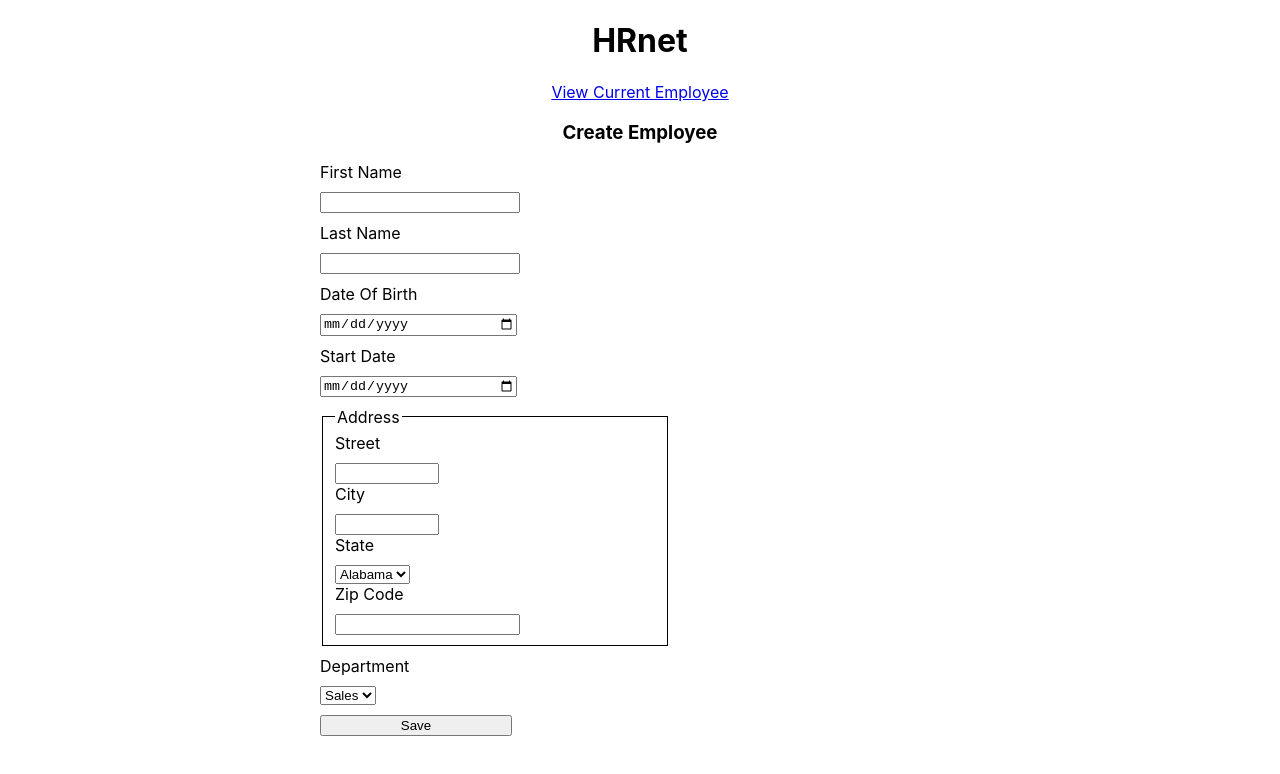
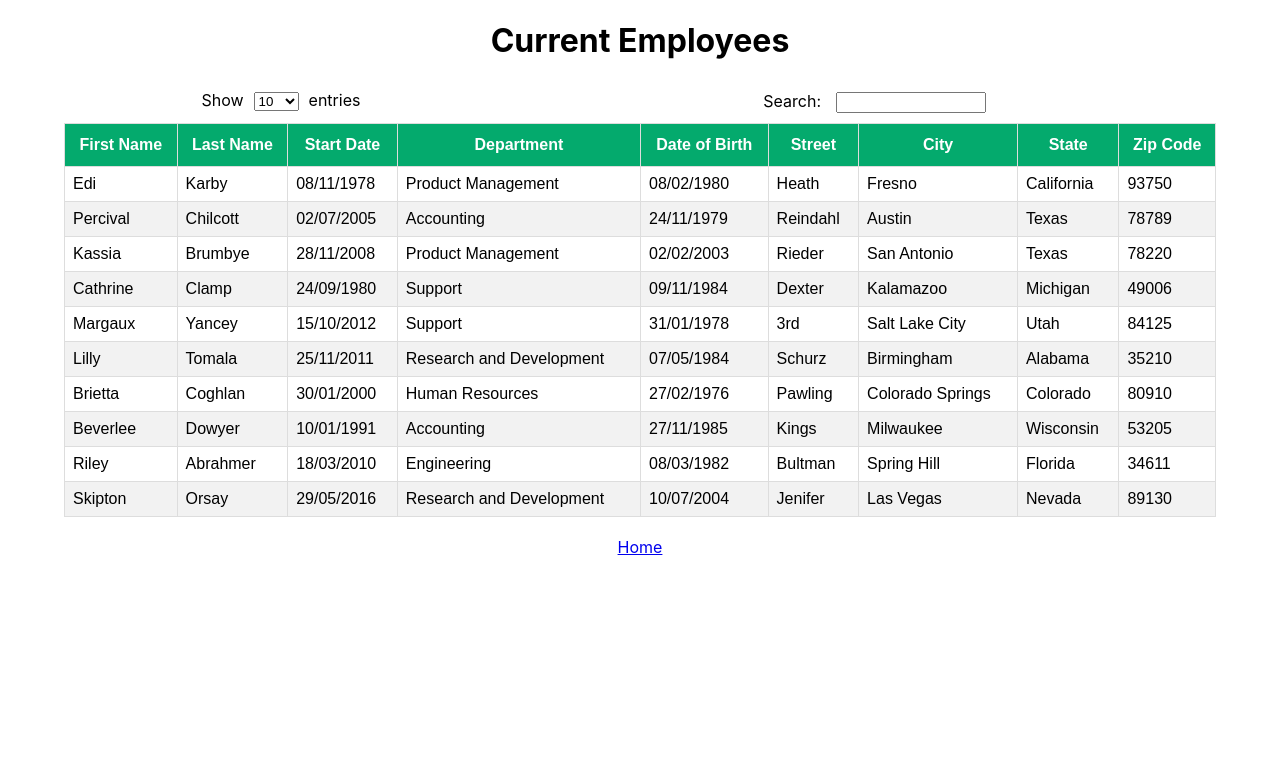
Before and after one commit to SandyTzns/Hrnet, a React (Create React App) app in the folder hrnet/: page /employees in a window 1280 px wide. Shown: the top 774 px of the page. Built offline with nearby package versions, Linux system fonts and the light colour scheme.

Commit message:
BrowserRouter to link pages + Finish BasicTable page

```diff
--- a/hrnet/package.json
+++ b/hrnet/package.json
@@ -9,7 +9,9 @@
     "@testing-library/user-event": "^13.5.0",
     "react": "^18.3.1",
     "react-dom": "^18.3.1",
+    "react-router-dom": "^6.23.1",
     "react-scripts": "5.0.1",
+    "react-table": "^7.8.0",
     "web-vitals": "^2.1.4"
   },
   "scripts": {
--- a/hrnet/src/App.css
+++ /dev/null
@@ -1,38 +0,0 @@
-.App {
-  text-align: center;
-}
-
-.App-logo {
-  height: 40vmin;
-  pointer-events: none;
-}
-
-@media (prefers-reduced-motion: no-preference) {
-  .App-logo {
-    animation: App-logo-spin infinite 20s linear;
-  }
-}
-
-.App-header {
-  background-color: #282c34;
-  min-height: 100vh;
-  display: flex;
-  flex-direction: column;
-  align-items: center;
-  justify-content: center;
-  font-size: calc(10px + 2vmin);
-  color: white;
-}
-
-.App-link {
-  color: #61dafb;
-}
-
-@keyframes App-logo-spin {
-  from {
-    transform: rotate(0deg);
-  }
-  to {
-    transform: rotate(360deg);
-  }
-}
--- a/hrnet/src/App.js
+++ b/hrnet/src/App.js
@@ -1,14 +1,21 @@
-import "./App.css";
+import { BrowserRouter, Routes, Route } from "react-router-dom";
+
+import BasicTable from "./components/BasicTable";
 import Form from "./components/Form";
 
 // 17.06
 // 1. Faire le Tableau de "Current Employee" avec REACT Table as a component
+// Quick video on React table
+// If you can do more today : quick video on creating a React pluggin
 
 function App() {
   return (
-    <div className="App">
-      <Form />
-    </div>
+    <BrowserRouter>
+      <Routes>
+        <Route path="/" element={<Form />}></Route>
+        <Route path="/employees" element={<BasicTable />}></Route>
+      </Routes>
+    </BrowserRouter>
   );
 }
 
--- /dev/null
+++ b/hrnet/src/components/BasicTable.js
@@ -0,0 +1,71 @@
+import { useMemo } from "react";
+import { useTable } from "react-table";
+import MOCK_DATA from "./MOCK_DATA.json";
+import { COLUMNS } from "./columns";
+
+import "../css/table.css";
+import { NavLink } from "react-router-dom";
+
+export default function BasicTable() {
+  //useMemo hook so the data isn't re-render on every rendering
+  const columns = useMemo(() => COLUMNS, []);
+  const data = useMemo(() => MOCK_DATA, []);
+
+  const tableInstance = useTable({
+    columns: columns,
+    data: data,
+  });
+
+  // those are fonctions and arrays that the useTable hooks gives us to enable easy table creation
+  const { getTableProps, getTableBodyProps, headerGroups, rows, prepareRow } =
+    tableInstance;
+
+  return (
+    <>
+      <h1>Current Employees</h1>
+      <div className="sorting_section">
+        <label for="entries">
+          Show
+          <select name="entries" id="entries">
+            <option value="10">10</option>
+            <option value="25">25</option>
+            <option value="50">50</option>
+            <option value="100">100</option>
+          </select>
+          entries
+        </label>
+        <label for="search">
+          Search: <input type="text" name="search" id="search"></input>
+        </label>
+      </div>
+      <table {...getTableProps()}>
+        <thead>
+          {headerGroups.map((headerGroup) => (
+            <tr {...headerGroup.getHeaderGroupProps()}>
+              {headerGroup.headers.map((column) => (
+                <th {...column.getHeaderProps()}>{column.render("Header")}</th>
+              ))}
+            </tr>
+          ))}
+        </thead>
+        <tbody {...getTableBodyProps()}>
+          {rows.map((row) => {
+            prepareRow(row);
+            return (
+              <tr {...row.getRowProps()}>
+                {row.cells.map((cell) => {
+                  return (
+                    <td {...cell.getCellProps()}>{cell.render("Cell")}</td>
+                  );
+                })}
+              </tr>
+            );
+          })}
+        </tbody>
+      </table>
+      <div className="links">
+        <NavLink to="/">Home</NavLink>
+      </div>
+    </>
+  );
+}
--- a/hrnet/src/components/Form.js
+++ b/hrnet/src/components/Form.js
@@ -1,11 +1,12 @@
 import React from "react";
+import { NavLink } from "react-router-dom";
 import "../css/form.css";
 
 export default function Form() {
   return (
     <div className="employee_form">
       <h1>HRnet</h1>
-      <a href="/">View Current Employee</a>
+      <NavLink to="/employees">View Current Employee</NavLink>
       <h3>Create Employee</h3>
       <form>
         <div className="forms_input">
--- /dev/null
+++ b/hrnet/src/components/MOCK_DATA.json
@@ -0,0 +1,10 @@
+[{"first_name":"Edi","last_name":"Karby","start_date":"08/11/1978","department":"Product Management","date_of_birth":"08/02/1980","street":"Heath","city":"Fresno","state":"California","zip_code":"93750"},
+{"first_name":"Percival","last_name":"Chilcott","start_date":"02/07/2005","department":"Accounting","date_of_birth":"24/11/1979","street":"Reindahl","city":"Austin","state":"Texas","zip_code":"78789"},
+{"first_name":"Kassia","last_name":"Brumbye","start_date":"28/11/2008","department":"Product Management","date_of_birth":"02/02/2003","street":"Rieder","city":"San Antonio","state":"Texas","zip_code":"78220"},
+{"first_name":"Cathrine","last_name":"Clamp","start_date":"24/09/1980","department":"Support","date_of_birth":"09/11/1984","street":"Dexter","city":"Kalamazoo","state":"Michigan","zip_code":"49006"},
+{"first_name":"Margaux","last_name":"Yancey","start_date":"15/10/2012","department":"Support","date_of_birth":"31/01/1978","street":"3rd","city":"Salt Lake City","state":"Utah","zip_code":"84125"},
+{"first_name":"Lilly","last_name":"Tomala","start_date":"25/11/2011","department":"Research and Development","date_of_birth":"07/05/1984","street":"Schurz","city":"Birmingham","state":"Alabama","zip_code":"35210"},
+{"first_name":"Brietta","last_name":"Coghlan","start_date":"30/01/2000","department":"Human Resources","date_of_birth":"27/02/1976","street":"Pawling","city":"Colorado Springs","state":"Colorado","zip_code":"80910"},
+{"first_name":"Beverlee","last_name":"Dowyer","start_date":"10/01/1991","department":"Accounting","date_of_birth":"27/11/1985","street":"Kings","city":"Milwaukee","state":"Wisconsin","zip_code":"53205"},
+{"first_name":"Riley","last_name":"Abrahmer","start_date":"18/03/2010","department":"Engineering","date_of_birth":"08/03/1982","street":"Bultman","city":"Spring Hill","state":"Florida","zip_code":"34611"},
+{"first_name":"Skipton","last_name":"Orsay","start_date":"29/05/2016","department":"Research and Development","date_of_birth":"10/07/2004","street":"Jenifer","city":"Las Vegas","state":"Nevada","zip_code":"89130"}]
--- /dev/null
+++ b/hrnet/src/components/columns.js
@@ -0,0 +1,41 @@
+// Create the columns
+// header = labels of the columns - accessor = a way to associate each columns with the data
+
+export const COLUMNS = [
+  {
+    Header: "First Name",
+    accessor: "first_name",
+  },
+  {
+    Header: "Last Name",
+    accessor: "last_name",
+  },
+  {
+    Header: "Start Date",
+    accessor: "start_date",
+  },
+  {
+    Header: "Department",
+    accessor: "department",
+  },
+  {
+    Header: "Date of Birth",
+    accessor: "date_of_birth",
+  },
+  {
+    Header: "Street",
+    accessor: "street",
+  },
+  {
+    Header: "City",
+    accessor: "city",
+  },
+  {
+    Header: "State",
+    accessor: "state",
+  },
+  {
+    Header: "Zip Code",
+    accessor: "zip_code",
+  },
+];
--- /dev/null
+++ b/hrnet/src/css/table.css
@@ -0,0 +1,51 @@
+h1 {
+  text-align: center;
+}
+
+.sorting_section {
+  display: flex;
+  justify-content: space-around;
+}
+
+#entries,
+#search {
+  margin: 10px;
+}
+
+#search {
+  padding-left: 50px;
+}
+
+table {
+  font-family: Arial, Helvetica, sans-serif;
+  border-collapse: collapse;
+  width: 90%;
+  margin: 0 auto;
+}
+
+table td,
+table th {
+  border: 1px solid #ddd;
+  padding: 8px;
+}
+
+table tr:nth-child(even) {
+  background-color: #f2f2f2;
+}
+
+table tr:hover {
+  background-color: #ddd;
+}
+
+table th {
+  padding-top: 12px;
+  padding-bottom: 12px;
+  text-align: center;
+  background-color: #04aa6d;
+  color: white;
+}
+
+.links {
+  margin-top: 20px;
+  text-align: center;
+}
```
Also changed, not shown: 2 other files (tests, documents, lock files or other folders).
